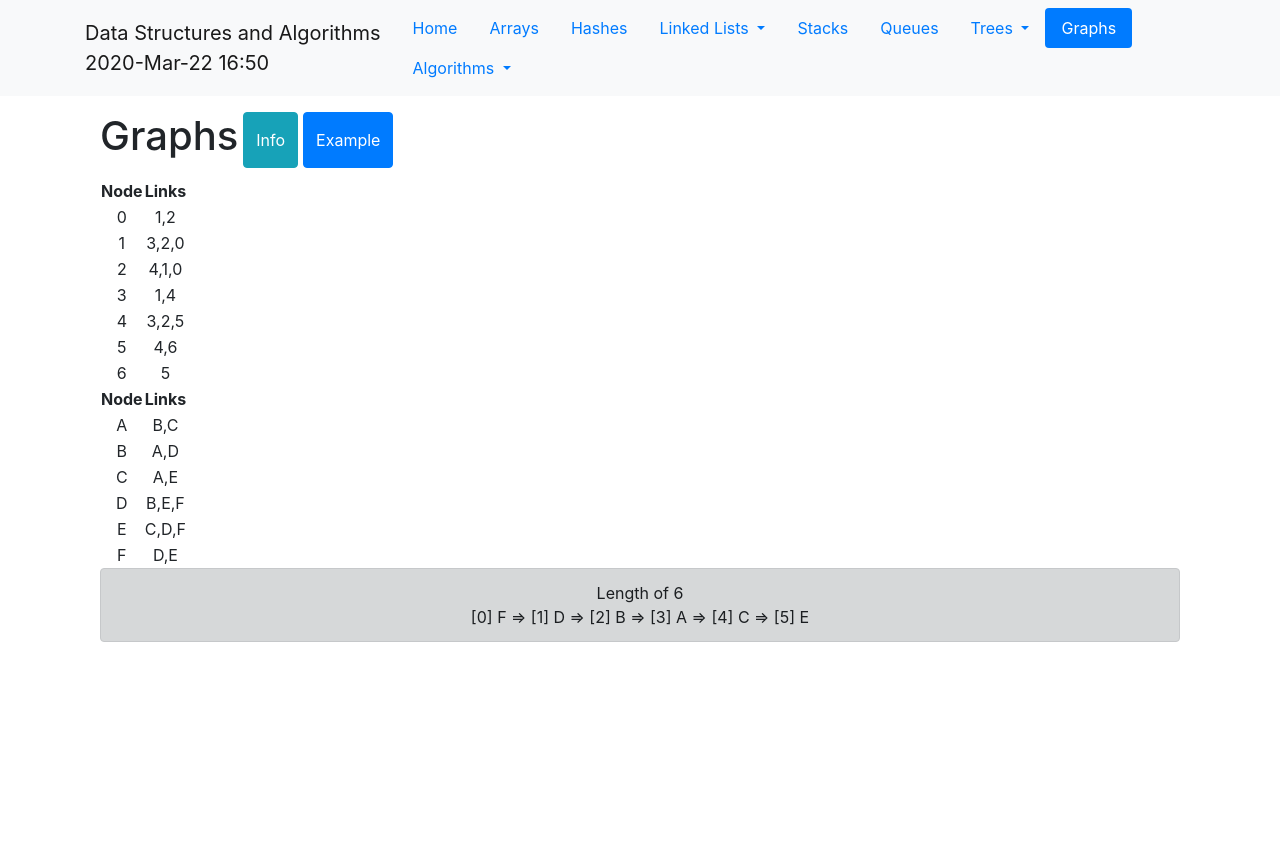
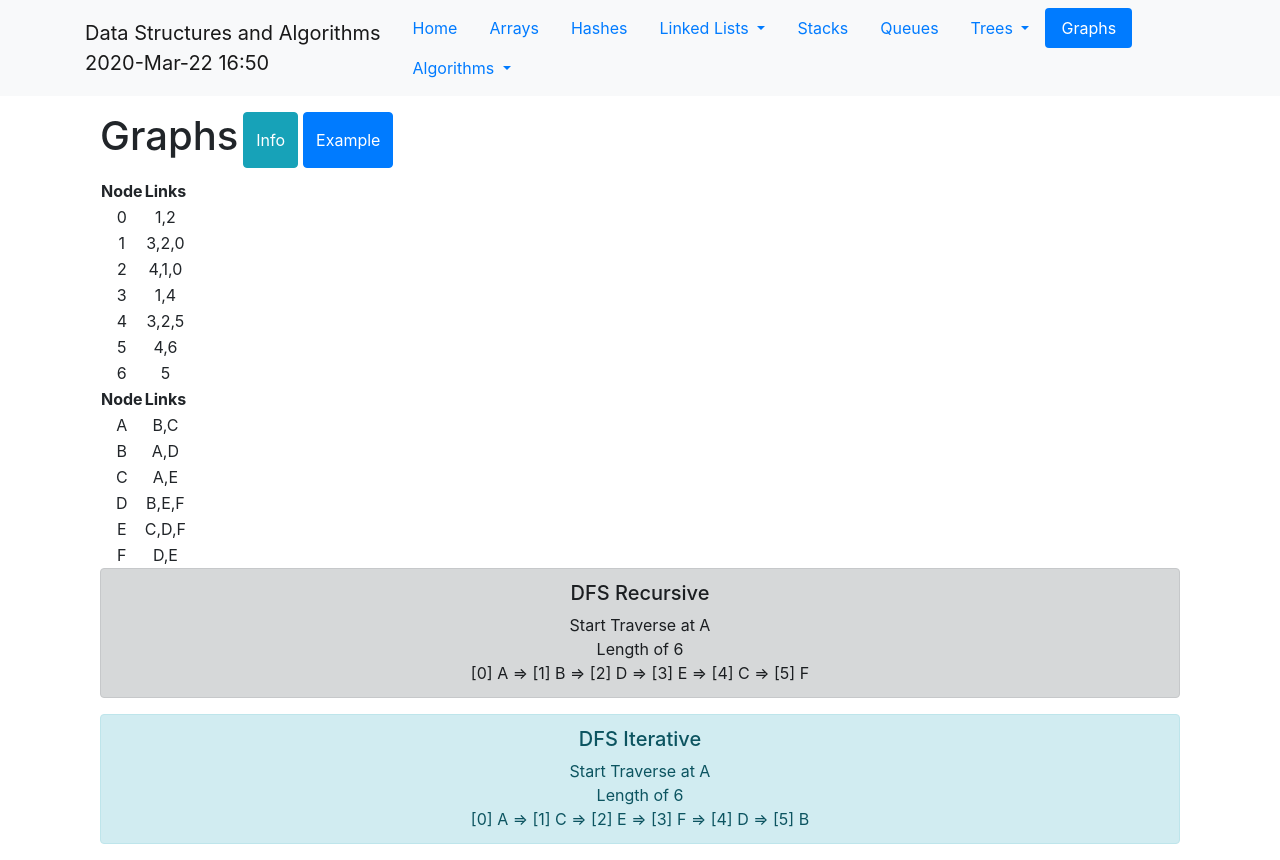
Before and after one commit to alexjwatts83/angular-data-strucutres, an Angular app: page /graphs in a window 1280 px wide. Before the commit the page ends 800 px from the top, so only its background shows below. Built offline with nearby package versions, Linux system fonts and the light colour scheme.

Commit message:
added dfs iterative solution

```diff
--- a/src/app/graphs/graph-example/graph-example.component.html
+++ b/src/app/graphs/graph-example/graph-example.component.html
@@ -37,11 +37,25 @@
 </table>
 
 <div class="alert alert-dark">
+  <h5>DFS Recursive</h5>
   <div *ngIf="graphStringTraverse.length === 0">graphStringTraverse is empty</div>
   <div *ngIf="graphStringTraverse.length > 0">
+    <div>Start Traverse at {{startKey}}</div>
     <div>Length of {{ graphStringTraverse.length }}</div>
     <span *ngFor="let item of graphStringTraverse; let i = index">
       [{{i}}] {{item}} <span *ngIf="i < graphStringTraverse.length - 1">=></span>
     </span>
   </div>
 </div>
+
+<div class="alert alert-info">
+  <h5>DFS Iterative</h5>
+  <div *ngIf="graphStringTraverseIterative.length === 0">EMPTY</div>
+  <div *ngIf="graphStringTraverseIterative.length > 0">
+    <div>Start Traverse at {{startKey}}</div>
+    <div>Length of {{ graphStringTraverseIterative.length }}</div>
+    <span *ngFor="let item of graphStringTraverseIterative; let i = index">
+      [{{i}}] {{item}} <span *ngIf="i < graphStringTraverseIterative.length - 1">=></span>
+    </span>
+  </div>
+</div>
--- a/src/app/graphs/graph-example/graph-example.component.ts
+++ b/src/app/graphs/graph-example/graph-example.component.ts
@@ -12,11 +12,15 @@ export class GraphExampleComponent implements OnInit {
   keys: string[];
   graphStringKeys: string[];
   graphStringTraverse: string[];
+  graphStringTraverseIterative: string[];
+  startKey: string;
 
   constructor() {
     this.graph = new Graph<number>();
     this.graphString = new Graph<string>();
     this.graphStringTraverse = [];
+    this.graphStringTraverseIterative = [];
+    this.startKey = '';
   }
 
   ngOnInit(): void {
@@ -94,8 +98,8 @@ export class GraphExampleComponent implements OnInit {
 
     this.graphStringKeys = Object.keys(this.graphString.adjacentList);
 
-    let key = this.graphStringKeys[1];
-    key = 'F';
-    this.graphStringTraverse = this.graphString.traverseDepthFirstSearchInOrder(key);
+    this.startKey = this.graphStringKeys[0];
+    this.graphStringTraverse = this.graphString.traverseDepthFirstRecursive(this.startKey);
+    this.graphStringTraverseIterative =  this.graphString.traverseDepthFirstIterative(this.startKey)
   }
 }
--- a/src/app/graphs/graphs.model.ts
+++ b/src/app/graphs/graphs.model.ts
@@ -72,28 +72,44 @@ export class Graph<T> {
       console.log(node + "-->" + connections);
     }
   }
-  traverseDepthFirstSearchInOrder(node: T) {
+
+  traverseDepthFirstRecursive(node: T) {
     const result = [];
     const visited = {};
-    const adjacentList = this.adjacentList;
 
-    this.dfsInOrder(node, result, visited, adjacentList);
-    // console.log({
-    //   result: result,
-    //   visited: visited
-    // });
+    this.dfsRecursive(node, result, visited);
 
     return result;
   }
 
-  private dfsInOrder(vertex: T, result: T[], visited: any, adjacencyList: any) {
-    if (!vertex) return null;
+  private dfsRecursive(vertex: T, result: T[], visited: any) {
     visited[vertex] = true;
     result.push(vertex);
-    adjacencyList[vertex].forEach((neighbor) => {
+    this.adjacentList[vertex].forEach((neighbor: T) => {
       if (!visited[neighbor]) {
-        return this.dfsInOrder(neighbor, result, visited, adjacencyList);
+        return this.dfsRecursive(neighbor, result, visited);
       }
     });
   }
+
+  traverseDepthFirstIterative(start: T) {
+    const stack = [start];
+    const result = [];
+    const visited: any = {};
+    let currentVertex: string | number | T;
+
+    visited[start] = true;
+    while (stack.length) {
+      currentVertex = stack.pop();
+      result.push(currentVertex);
+
+      this.adjacentList[currentVertex].forEach((neighbor: T) => {
+        if (!visited[neighbor]) {
+          visited[neighbor] = true;
+          stack.push(neighbor);
+        }
+      });
+    }
+    return result;
+  }
 }
```
